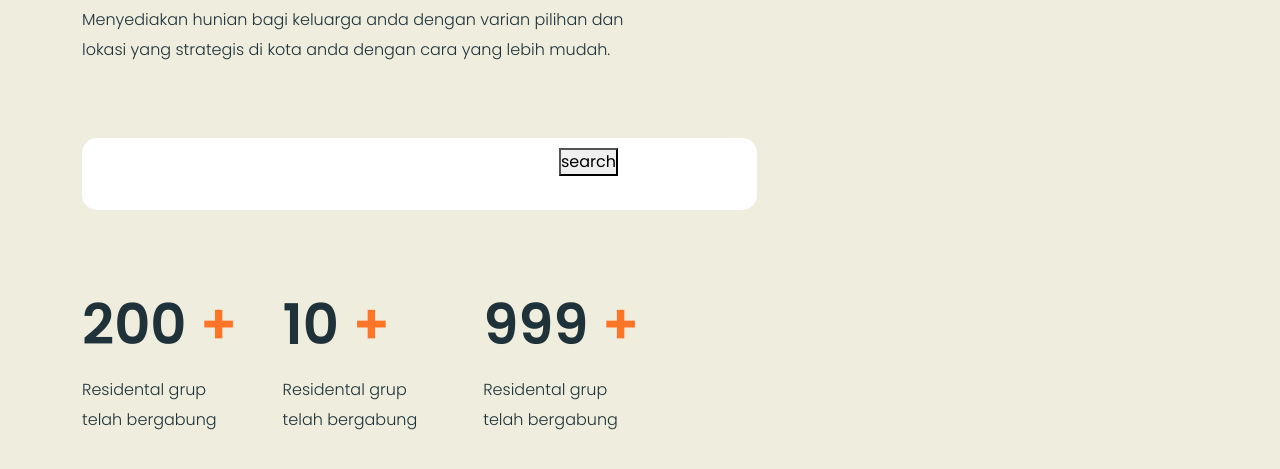
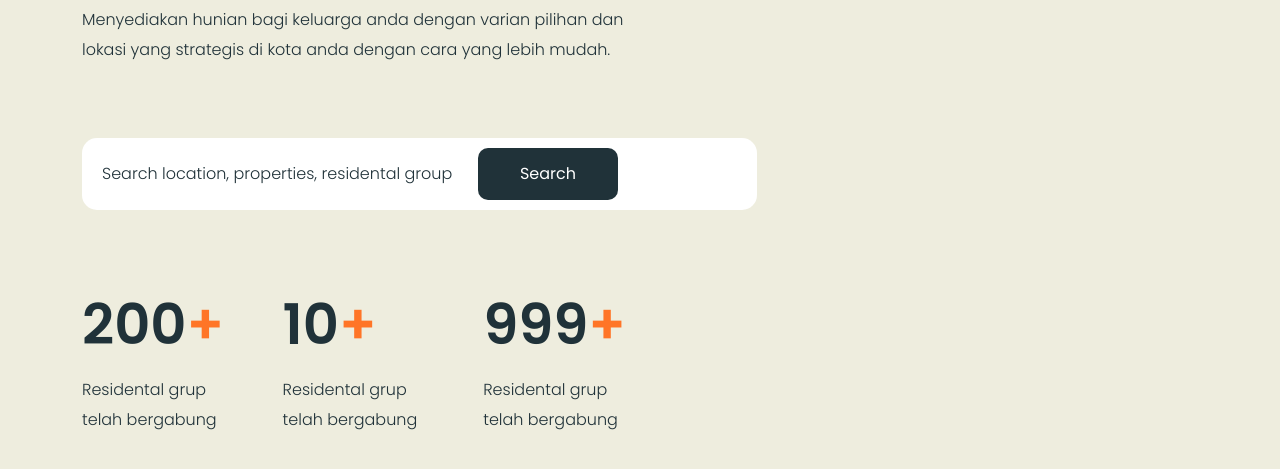
Before and after one commit to sohelrana2021/Omaha-Landding-page, a plain HTML site: page index.html in a window 1280 px wide. Shown: the part 429-898 px from the top of the page. Drawn offline with Linux system fonts and the light colour scheme.

Commit message:
Update index.html

```diff
--- a/index.html
+++ b/index.html
@@ -17,7 +17,7 @@
     <link rel="stylesheet" href="css/style.css">
 </head>
 <body>
-    <!-- =====================================================================
+   <!-- =====================================================================
         Nav Section Start
     ==========================================================================-->
     <nav class="navbar navbar-expand-lg navbar-light ">
@@ -66,20 +66,20 @@
             <h1>Temukan Hunian Keluarga Sesuai Keinginanmu</h1>
             <p>Menyediakan hunian bagi keluarga anda dengan varian pilihan dan lokasi yang strategis di kota anda dengan cara yang lebih mudah.</p>
             <div class="icon-box">
-              <input type="text">
-              <button>search</button>
+              <input type="text" placeholder="Search location, properties, residental group">
+              <button class="btn btn-all">Search</button>
             </div>
             <div class="banner-count">
               <div class="item">
-                <h2>200 <span>+</span></h2>
+                <h2>200<span>+</span></h2>
                 <p>Residental grup telah bergabung</p>
               </div>
               <div class="item">
-                <h2>10 <span>+</span></h2>
+                <h2>10<span>+</span></h2>
                 <p>Residental grup telah bergabung</p>
               </div>
               <div class="item">
-                <h2>999 <span>+</span></h2>
+                <h2>999<span>+</span></h2>
                 <p>Residental grup telah bergabung</p>
               </div>
             </div>
```
